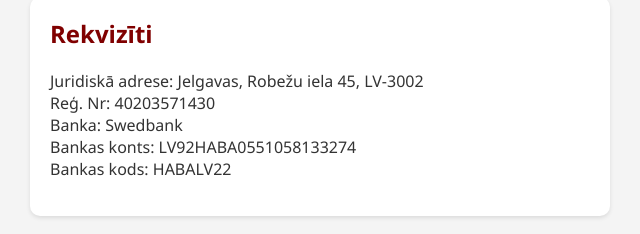
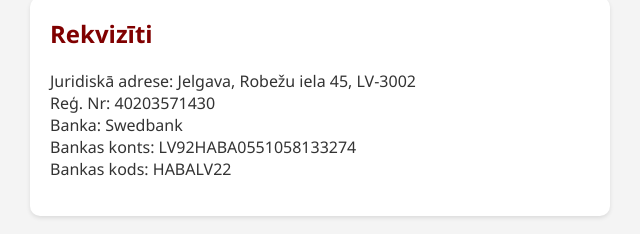
Before and after one commit to AlekandrsJ/evosm, a plain HTML site: page html/contact.html in a window 1280 px wide. Shown: the part 191-425 px from the top of the page, 10-650 px from the left. Drawn offline with Linux system fonts and the light colour scheme.

Commit message:
contact.html

```diff
--- a/html/contact.html
+++ b/html/contact.html
@@ -115,7 +115,7 @@
         <div style="display: flex; justify-content: space-between; gap: 20px;">
             <div class="rekviziti">
                 <h2>Rekvizīti</h2>
-                <p>Juridiskā adrese: Jelgavas, Robežu iela 45, LV-3002<br>
+                <p>Juridiskā adrese: Jelgava, Robežu iela 45, LV-3002<br>
                 Reģ. Nr: 40203571430<br>
                 Banka: Swedbank<br>
                 Bankas konts: LV92HABA0551058133274<br>
```
